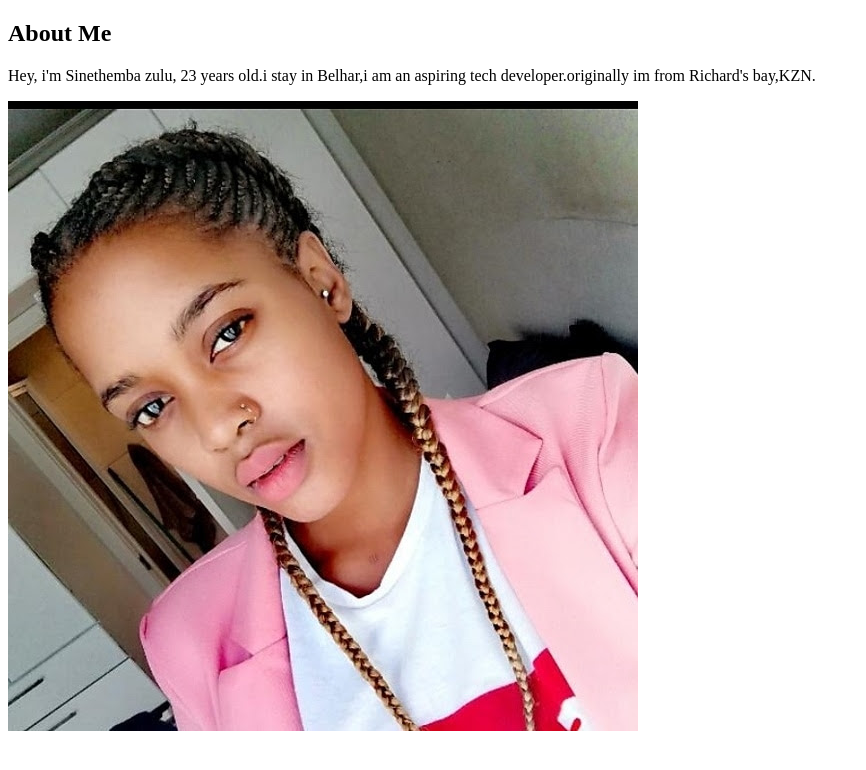
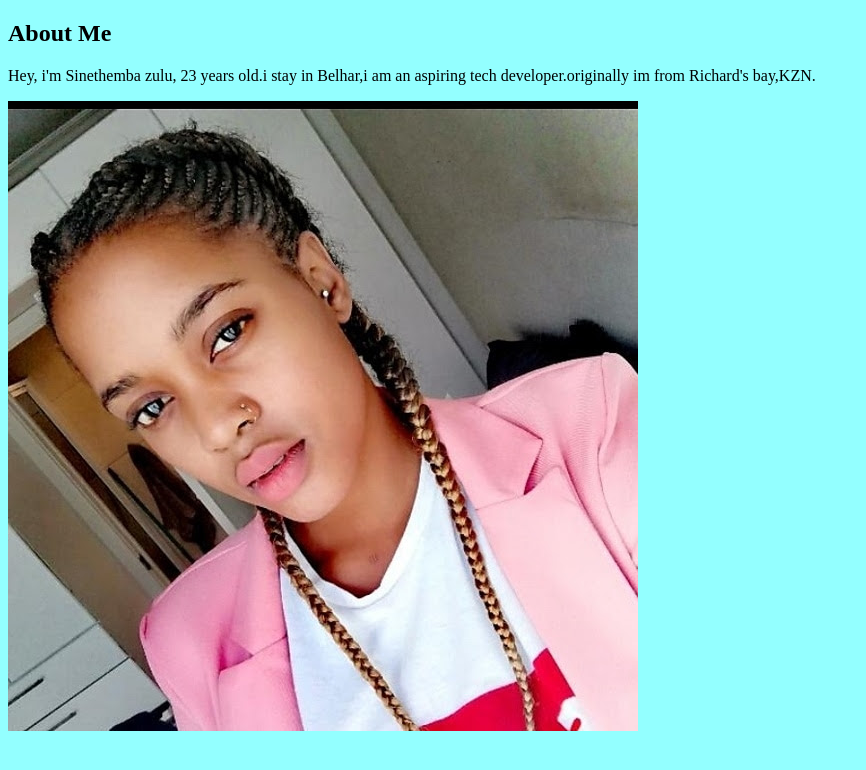
Before and after one commit to Gracepinkie/Practising, a plain HTML site: page about.html in a window 1280 px wide. Shown: the whole page, without its empty margins (0-866 px from the left). Drawn offline with Linux system fonts and the light colour scheme.

Commit message:
more changes

```diff
--- a/about.html
+++ b/about.html
@@ -5,6 +5,11 @@
     <meta http-equiv="X-UA-Compatible" content="IE=edge">
     <meta name="viewport" content="width=device-width, initial-scale=1.0">
     <title>About</title>
+    <style>
+        body{
+            background-color: rgba(0, 255, 255, 0.422);
+        }
+    </style>
 </head>
 <body>
     <h2>About Me</h2>
```
